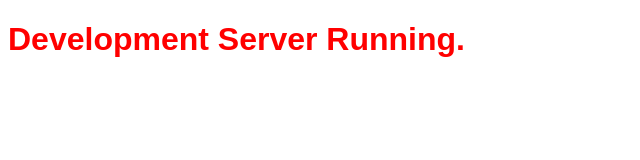
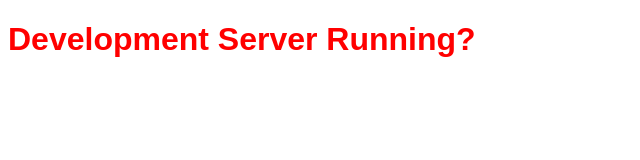
Before and after one commit to taibuharoub/js-dev-env, a website built with webpack: page src/index.html in a window 1280 px wide. Shown: the full height of the page, 0-640 px from the left. Built offline with nearby package versions, Linux system fonts and the light colour scheme.

Commit message:
Run travis build

```diff
--- a/src/index.html
+++ b/src/index.html
@@ -7,7 +7,7 @@
   <title>Document</title>
 </head>
 <body>
-  <h1>Development Server Running.</h1>
+  <h1>Development Server Running?</h1>
   <script src="bundle.js"></script>
 </body>
 </html>
```
Also changed, not shown: .travis.yml (added).
